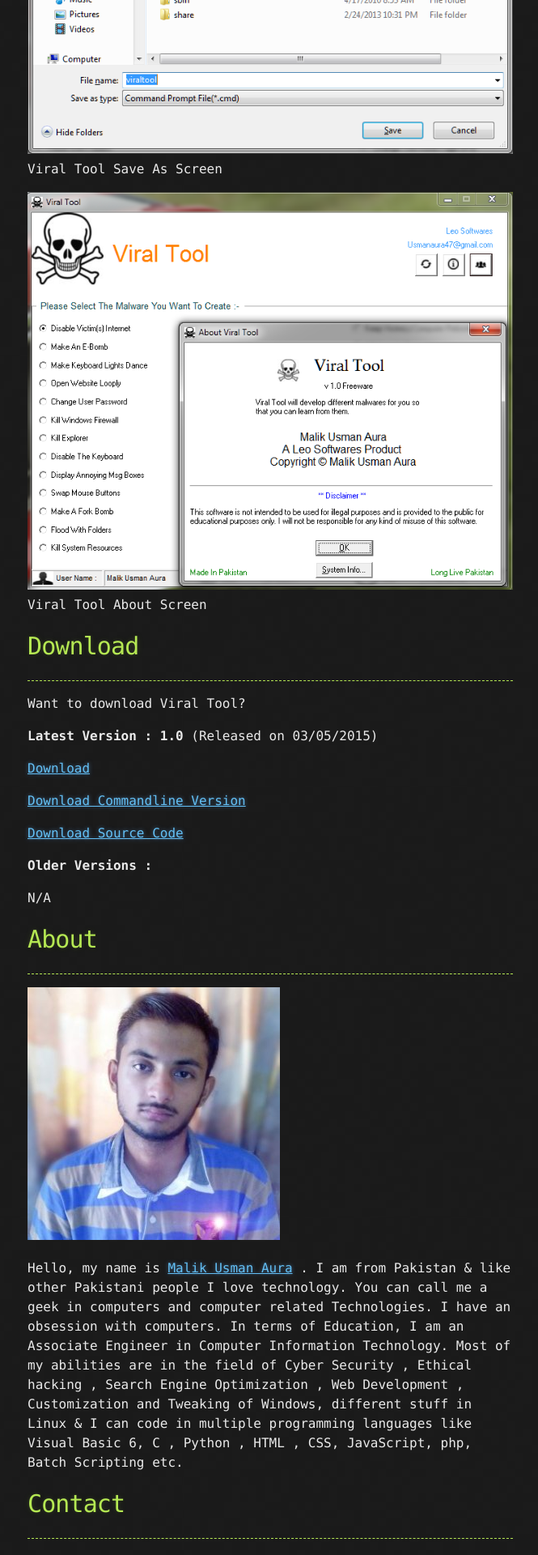
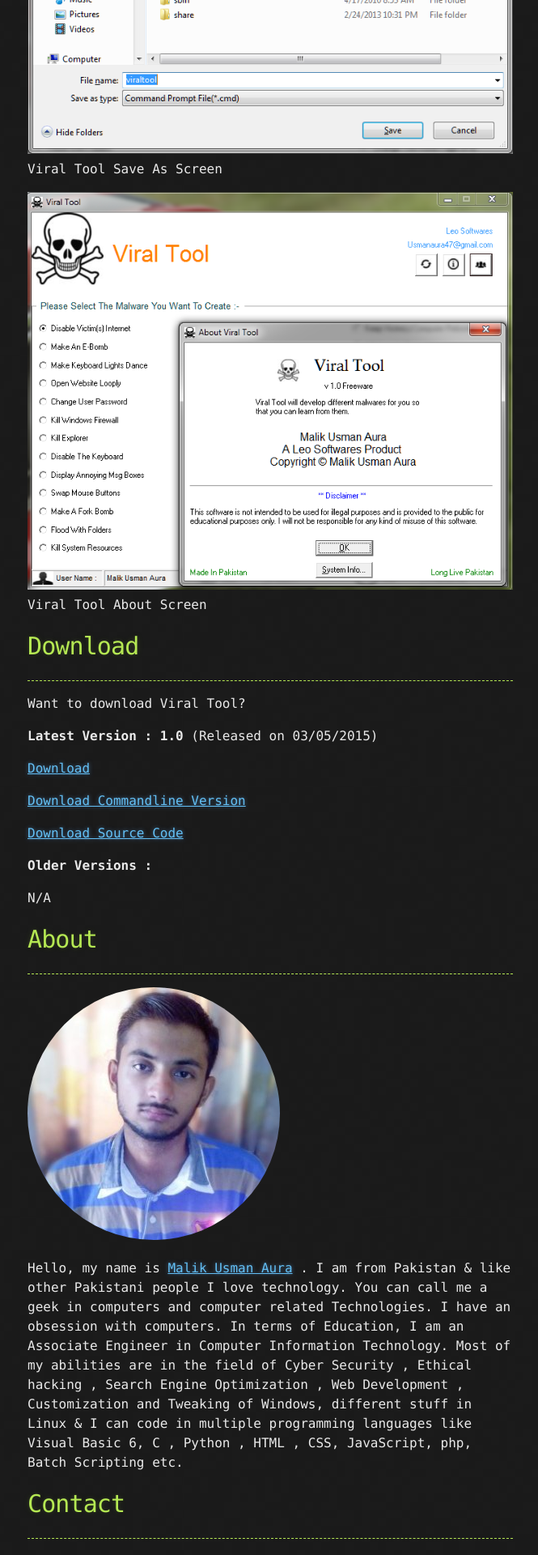
Before and after one commit to usmanaura47/viral-tool-site, a Jekyll site: the page built from index.md, in a window 1280 px wide. Shown: the part 1689-3609 px from the top of the page at 81% size, without its empty margins (306-971 px from the left). Built offline with Jekyll 4.4.1, drawn with Linux system fonts in a browser that asks for light colours; our own code applies the rules of GitHub Pages for plain Markdown files.

Commit message:
Update index.md

```diff
--- a/index.md
+++ b/index.md
@@ -59,7 +59,7 @@ N/A
 # [](#about)About
 * * *
 
-![Malik Usman Aura](/viral-tool-site/images/malikusmanaura.jpg){: #my-pic}
+![Malik Usman Aura](/viral-tool-site/images/malikusmanaura.jpg){: #mypic}
 
 Hello, my name is [Malik Usman Aura](mailto:usmanaura47[at]gmsil[dot]com) . I am from Pakistan & like other Pakistani people I love technology.
 You can call me a geek in computers and computer related Technologies. I have an obsession with computers.
```
